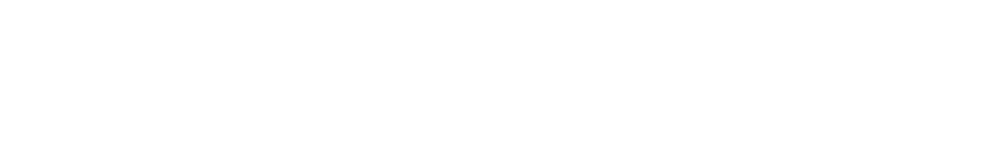
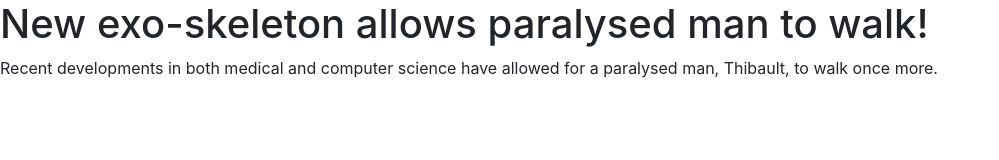
Before and after one commit to SamYates/formative1, a plain HTML site: page article_two.html in a window 1280 px wide. Shown: the whole page, without its empty margins (0-999 px from the left). Drawn offline with nearby package versions, Linux system fonts and the light colour scheme.

Commit message:
Begin article 2

```diff
--- a/article_two.html
+++ b/article_two.html
@@ -7,6 +7,7 @@
     <title> Exo-skeleton aids paralysed man in walking </title>
   </head>
   <body>
-
+    <h1>New exo-skeleton allows paralysed man to walk!</h1>
+    <p>Recent developments in both medical and computer science have allowed for a paralysed man, Thibault, to walk once more.</p>
   </body>
 </html>
```
